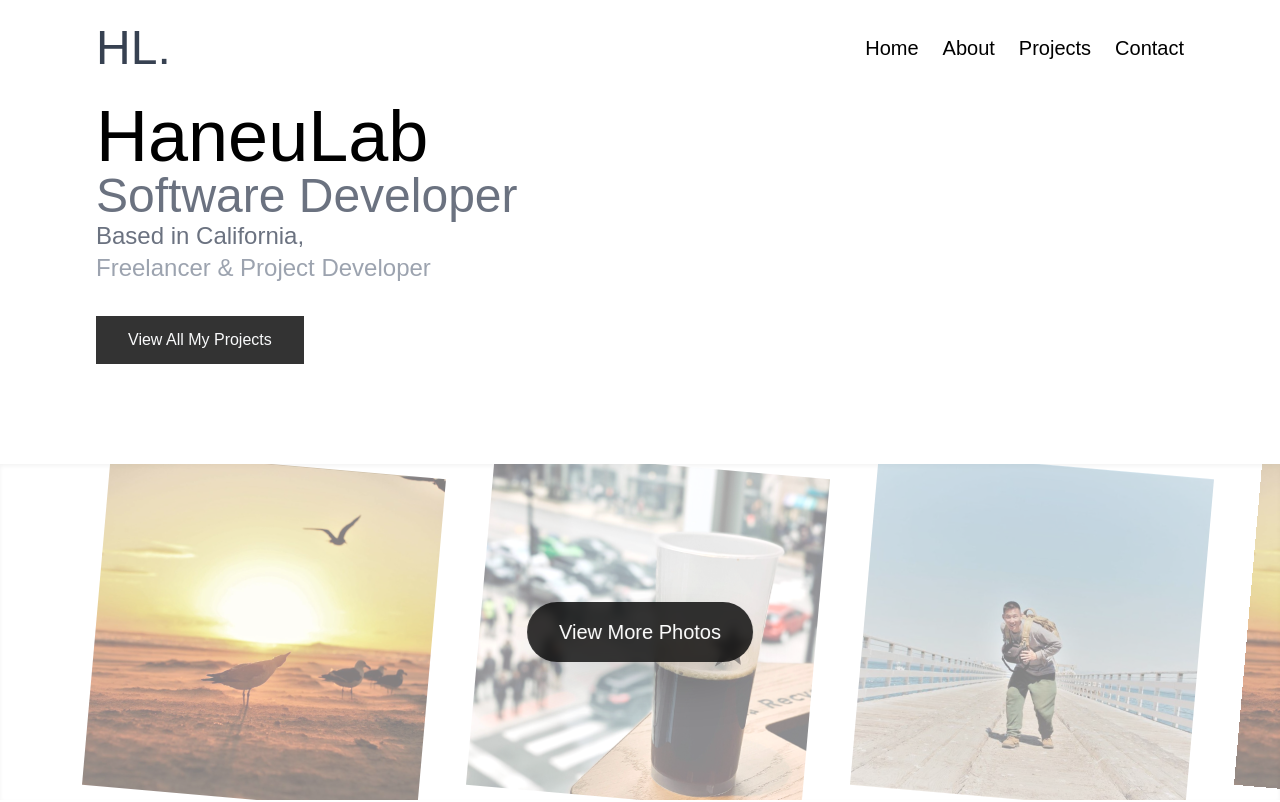
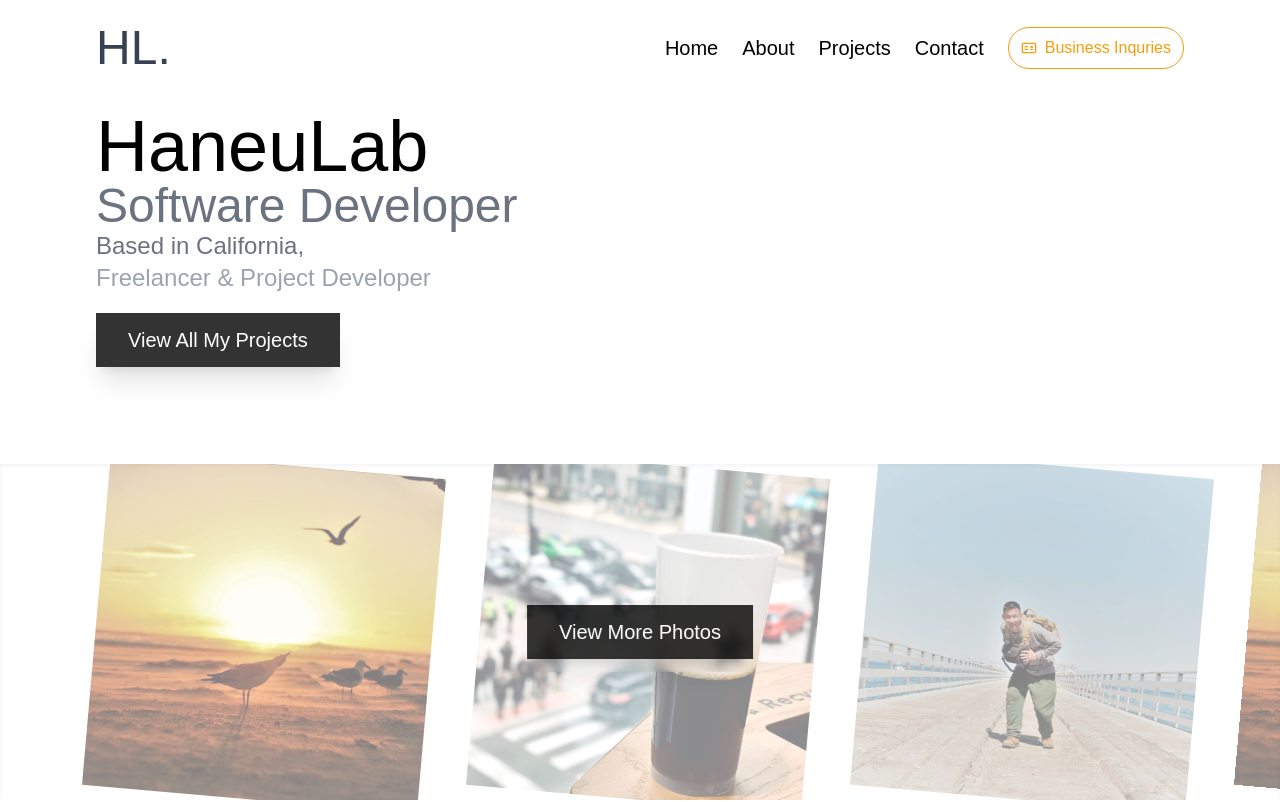
Before and after one commit to haneulab/haneulab.github.io, a Next.js app: page / in a window 1280 px wide. Shown: the top 802 px of the page. Built offline with nearby package versions, Linux system fonts and the light colour scheme; a web font is replaced by a local one.

Commit message:
opacity change, link emphasis color changed to amber

```diff
--- a/src/components/indexpage/index-flowImage.tsx
+++ b/src/components/indexpage/index-flowImage.tsx
@@ -1,5 +1,5 @@
+import TransitionLink from '@/reuse/link.reuse';
 import { motion, Variants } from 'framer-motion';
-import Link from 'next/link';
 
 const imgVariants: Variants = {
   offscreen: {
@@ -32,11 +32,9 @@ const FlowImage: React.FC = () => {
         ))}
       </section>
 
-      <Link href="/photos">
-        <a className="absolute w-max h-max px-8 py-4 rounded-full bg-black/80 backdrop-blur-sm hover hover:bg-amber-400/80 hover:text-black/80 shadow-2xl text-white text-xl top-1/2 left-1/2 transform transition-all -translate-x-1/2  -translate-y-1/2">
-          View More Photos
-        </a>
-      </Link>
+      <div className="absolute top-1/2 left-1/2 transition-all transform -translate-x-1/2 -translate-y-1/2 w-max h-max">
+        <TransitionLink href="/photos" textContent="View More Photos" />
+      </div>
     </motion.div>
   );
 };
--- a/src/components/indexpage/index-hero.tsx
+++ b/src/components/indexpage/index-hero.tsx
@@ -1,5 +1,4 @@
-import Link from 'next/link';
-
+import TransitionLink from '@/reuse/link.reuse';
 const Hero: React.FC = () => {
   return (
     <div className="relative w-full h-[58vh] flex flex-col justify-center">
@@ -19,11 +18,7 @@ const Hero: React.FC = () => {
           Freelancer & Project Developer
         </p>
         <div className="mt-8">
-          <Link href="/projects">
-            <a className="cursor-pointer w-max flex items-center px-8 py-3 font-medium bg-black/80 text-gray-50 transition-all hover:bg-black/60">
-              View All My Projects
-            </a>
-          </Link>
+          <TransitionLink href="/projects" textContent="View All My Projects" />
         </div>
       </section>
     </div>
--- a/src/layouts/header.layout.tsx
+++ b/src/layouts/header.layout.tsx
@@ -1,9 +1,9 @@
 import reactClassname from '@/libs/reactClassname';
 import Link from 'next/link';
 import { useRouter } from 'next/router';
-import React, { useState } from 'react';
+import React, { useEffect, useState } from 'react';
 import { BsGithub, BsLinkedin } from 'react-icons/bs';
-
+import { TiBusinessCard } from 'react-icons/ti';
 interface RouteData {
   href: string;
   textContent: string;
@@ -23,6 +23,20 @@ const Header: React.FC = () => {
   const onClickAsideToggle = () => {
     setAsideOpen((cur) => !cur);
   };
+  const [scrollPosition, setSrollPosition] = useState(0);
+  const handleScroll = () => {
+    const position = window.pageYOffset;
+    setSrollPosition(position);
+  };
+
+  useEffect(() => {
+    window.addEventListener('scroll', handleScroll, { passive: true });
+
+    return () => {
+      window.removeEventListener('scroll', handleScroll);
+    };
+  }, []);
+
   return (
     <React.Fragment>
       <aside
@@ -86,17 +100,30 @@ const Header: React.FC = () => {
       </aside>
       <header
         className={reactClassname(
-          'fixed z-50 bg-white/90 top-0 w-full lg:grid lg:grid-cols-10 transition-all border-b',
-          asideOpen ? ' border-gray-200' : 'border-transparent',
+          'fixed z-50 bg-white/90 top-0 w-full lg:shadow-none lg:grid lg:grid-cols-10 transition-all border-b',
+          asideOpen ? ' border-gray-200 shadow-none' : 'border-transparent',
+          scrollPosition > 50 && asideOpen
+            ? 'shadow-none'
+            : scrollPosition > 50
+            ? 'shadow-md'
+            : '',
         )}
       >
-        <section className="w-full px-8 py-6 md:px-16 lg:col-span-10 lg:px-24 flex justify-between lg:space-x-8 items-center">
+        <section
+          className={reactClassname(
+            'px-8 md:px-16 lg:px-24 w-full lg:col-span-10 flex justify-between lg:space-x-8 items-center transition-all',
+            scrollPosition > 50 ? 'py-4' : ' py-6',
+          )}
+        >
           <h1>
             <Link href="/">
               <a
                 className={reactClassname(
-                  'font-medium text-3xl md:text-4xl lg:text-5xl transition-all flex items-center relative transform',
+                  'font-medium transition-all flex items-center relative transform',
                   asideOpen ? 'rotate-[360deg]' : 'rotate-0',
+                  scrollPosition > 50
+                    ? 'text-2xl md:text-3xl lg:text-4xl'
+                    : 'text-3xl md:text-4xl lg:text-5xl',
                 )}
               >
                 <span
@@ -128,7 +155,7 @@ const Header: React.FC = () => {
           </h1>
           <nav className="relative flex md:hidden items-center justify-center space-x-4">
             <Link href="/inquiry">
-              <a className="text-base px-4 py-2 border border-gray-400 text-gray-400">
+              <a className="text-base px-4 py-2 border border-amber-500 text-amber-500">
                 Inquiry
               </a>
             </Link>
@@ -163,6 +190,7 @@ const Header: React.FC = () => {
             </button>
           </nav>
           <nav className="hidden md:flex items-center justify-center space-x-4 lg:space-x-6">
+            <ul className="flex items-center justify-center space-x-4 lg:space-x-6">
               {Routes.map((eachRoute, routeIndex) => (
                 <Link href={eachRoute.href} key={routeIndex}>
                   <a className="capitalize lg:text-lg xl:text-xl transition-all hover hover:text-gray-400">
@@ -170,6 +198,13 @@ const Header: React.FC = () => {
                   </a>
                 </Link>
               ))}
+            </ul>
+            <Link href="/inquiry">
+              <a className="px-3 py-2 rounded-full border font-normal hover text-amber-500 border-amber-500 hover:text-black/80 hover:border-black/80 transition-all flex items-center space-x-2">
+                <TiBusinessCard />
+                <span>Business Inquries</span>
+              </a>
+            </Link>
           </nav>
         </section>
       </header>
--- /dev/null
+++ b/src/reuse/link.reuse.tsx
@@ -0,0 +1,22 @@
+import { motion } from 'framer-motion';
+import Link from 'next/link';
+
+interface TransitionLinkProps {
+  textContent: string | JSX.Element;
+  href: string;
+}
+
+const TransitionLink: React.FC<TransitionLinkProps> = ({
+  href,
+  textContent,
+}) => {
+  return (
+    <Link href={href}>
+      <motion.a className="cursor-pointer transition-all px-8 py-4 bg-black/80 backdrop-blur-sm hover hover:bg-black/40 hover:text-white lg:shadow-xl hover:shadow-md text-white text-xl">
+        {typeof textContent === 'string' && `${textContent}`}
+        {typeof textContent !== 'string' && textContent}
+      </motion.a>
+    </Link>
+  );
+};
+export default TransitionLink;
```
Lines whose indentation alone changed are shown as unchanged.
